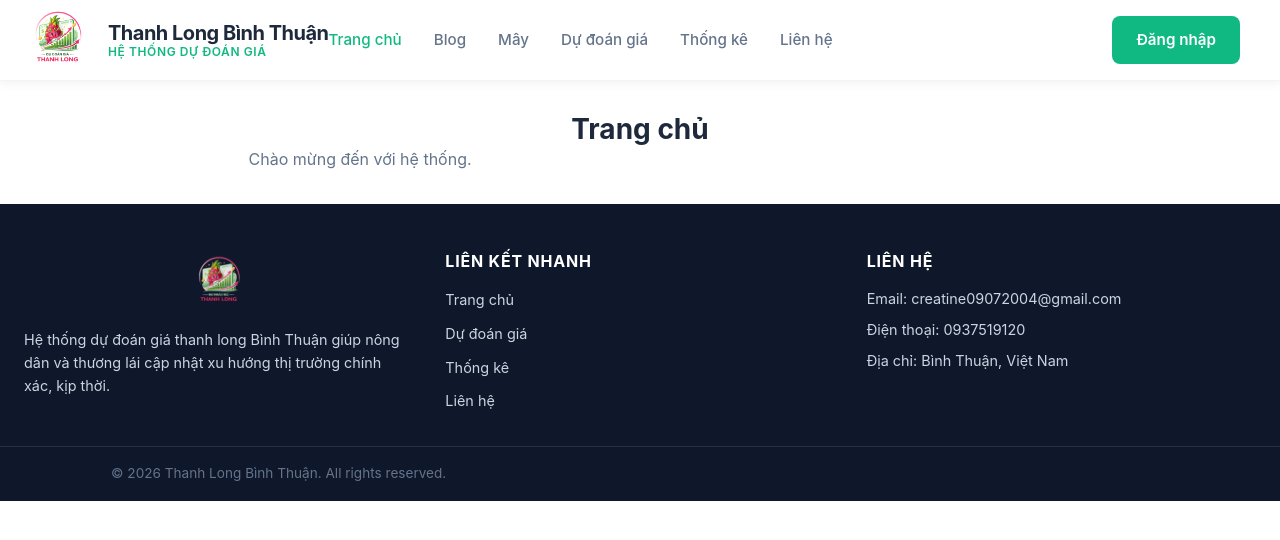
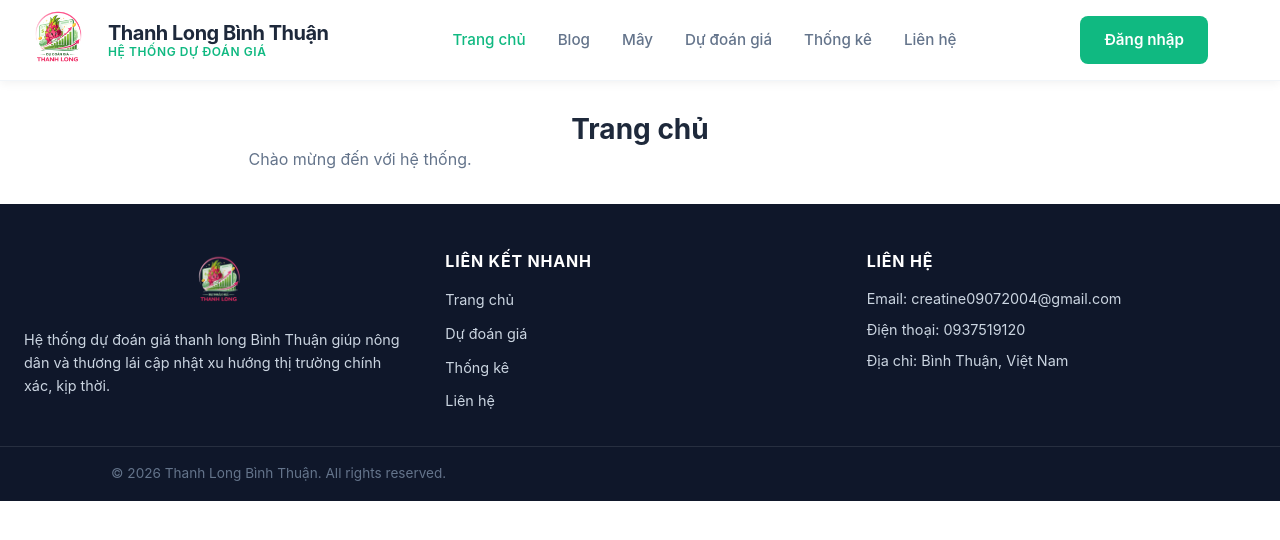
Before and after one commit to khacSon0907/DragonFruitFe, a React (Vite) app: page / in a window 1280 px wide. Shown: the top 540 px of the page. Built offline with nearby package versions, Linux system fonts and the light colour scheme.

Commit message:
refactor : button đang nhap

```diff
--- a/src/components/Header/Header.jsx
+++ b/src/components/Header/Header.jsx
@@ -74,7 +74,7 @@ export default function Header() {
           <li>
             <NavLink
               to="/login"
-              className={({ isActive }) => (isActive ? "active" : "")}
+              className={`header__login-btn ${({ isActive }) => (isActive ? "active" : "")}`}
               onClick={() => setIsMenuOpen(false)}
             >
               Đăng nhập
--- a/src/styles/layout/_header.scss
+++ b/src/styles/layout/_header.scss
@@ -11,8 +11,16 @@
 
   &__container {
     @include m.container;
-    @include m.flex-between;
+    display: grid;
+    grid-template-columns: auto 1fr auto auto;
+    align-items: center;
     height: 80px;
+    gap: 1rem;
+
+    @include m.respond-to(md) {
+      gap: 2rem;
+      grid-template-columns: auto 1fr auto auto;
+    }
   }
 
   &__brand {
@@ -53,6 +61,7 @@
 
   &__nav {
     display: none;
+    justify-self: center;
 
     @include m.respond-to(md) {
       display: block;
@@ -64,6 +73,7 @@
       gap: 2rem;
       margin: 0;
       padding: 0;
+      justify-content: center;
     }
 
     a {
@@ -100,11 +110,12 @@
   }
 
   &__actions {
-    display: flex;
+    display: none;
     align-items: center;
     gap: 1rem;
 
     @include m.respond-to(md) {
+      display: flex;
       margin-left: auto;
       margin-right: 1rem;
     }
```
